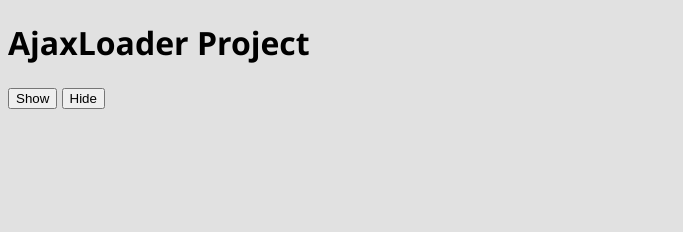
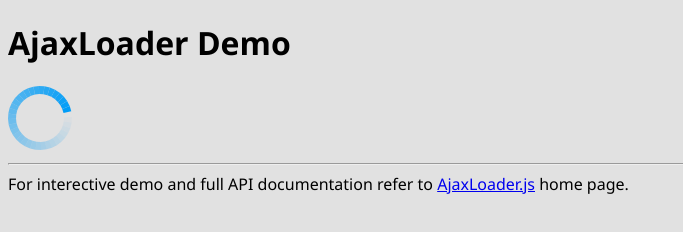
Before and after one commit to musicvano/ajaxloader, a plain HTML site: page index.html in a window 1280 px wide. Shown: the whole page, without its empty margins (0-683 px from the left). Drawn offline with Linux system fonts and the light colour scheme.

Commit message:
First stable release

```diff
--- a/index.html
+++ b/index.html
@@ -2,32 +2,27 @@
 <html xmlns="http://www.w3.org/1999/xhtml">
 <head>
 <meta http-equiv="Content-Type" content="text/html; charset=utf-8"/>
-    <title>AjaxLoader project</title>
+    <title>AjaxLoader.js - Simple JavaScript Spinner</title>
     <link href="css/main.css" rel="stylesheet" />
     <script src="js/ajaxloader.js"></script>
 </head>
 <body>
-    <h1>AjaxLoader Project</h1>
+    <h1>AjaxLoader Demo</h1>
     <canvas id="spinner"></canvas>
-    <button id="btnShow">Show</button>
-    <button id="btnHide">Hide</button>
-
     <script type="text/javascript">
         var opts = {
-            size: 48,           // Width and height of the spinner
-            factor: 0.3,        // Factor of thickness, density, etc.
-            color: '#009cf7',   // Color #rgb or #rrggbb
+            size: 64,           // Width and height of the spinner
+            factor: 0.25,       // Factor of thickness, density, etc.
+            color: "#009cf7",   // Color #rgb or #rrggbb
             speed: 1,           // Rounds per second
             clockwise: true     // Direction of rotation
         };
-        var ajaxLoader = new AjaxLoader('spinner', opts);
-        ajaxLoader.hide();
-        btnShow.onclick = function () {
-            ajaxLoader.show();
-        };
-        btnHide.onclick = function () {
-            ajaxLoader.hide();
-        };
+        var ajaxLoader = new AjaxLoader("spinner", opts);
+        ajaxLoader.show();
     </script>
+    <hr />
+    <footer>
+        For interective demo and full API documentation refer to <a href="http://musicvano.github.io/ajaxloader">AjaxLoader.js</a> home page.
+    </footer>
 </body>
 </html>
--- a/js/ajaxloader.js
+++ b/js/ajaxloader.js
@@ -1,9 +1,7 @@
-/// <reference path="../index.html" />
-
 // Constructor
 function AjaxLoader(id, options) {
-    // Convert color hex to rgb
-    function getRGB(hex) {
+    // Convert color Hex to RGB
+    function HexToRGB(hex) {
         var shorthandRegex = /^#?([a-f\d])([a-f\d])([a-f\d])$/i;
         hex = hex.replace(shorthandRegex, function (m, r, g, b) {
             return r + r + g + g + b + b;
@@ -16,36 +14,59 @@
         } : null;
     }
 
+    // Convert color RGB to Hex
+    function RGBToHex(r, g, b) {
+        return "#" + ((1 << 24) + (r << 16) + (g << 8) + b).toString(16).slice(1);
+    }
+
+    // Default options use when constructor's options are ommited
     var defaultOptions = {
         size: 32,       // Width and height of the spinner
         factor: 0.25,   // Factor of thickness, density, etc.
-        color: '#000',  // Color #rgb or #rrggbb
-        speed: 1,       // Rounds per second
-        fps: 20,        // Frames per second to draw
+        speed: 1,       // Number of turns per second
+        color: "#000",  // Color #rgb or #rrggbb
         clockwise: true // Direction of rotation
     }
 
-    var size = options.size || defaultOptions.size,
-        factor = options.factor || defaultOptions.factor,
-        color = getRGB(options.color || defaultOptions.color),
-        speed = options.speed || defaultOptions.speed,
-        fps = options.fps || defaultOptions.fps,
-        clockwise = options.clockwise || defaultOptions.clockwise,
-        canvas = document.getElementById(id),
-        timer, rate = 0.0, deltaRate,
-        segments = (size >= 32) ? ((size >= 256) ? 72 : 36) : 18,
+    var size, factor, color, speed, clockwise,  // local options variables
+        timer, rate = 0.0, deltaRate, segments, thickness, deltaAngle,
+        fps = 30        // frames per second;
+    if (options != null) {
+        // Verify each field of the options
+        size = "size" in options ? options.size : defaultOptions.size;
+        factor = "factor" in options ? options.factor : defaultOptions.factor;
+        color = HexToRGB("color" in options ? options.color : defaultOptions.color);
+        speed = "speed" in options ? options.speed : defaultOptions.speed;
+        clockwise = "clockwise" in options ? options.clockwise : defaultOptions.clockwise;
+    } else {
+        // Options are ommited, take it from default
+        size = defaultOptions.size;
+        factor = defaultOptions.factor;
+        color = HexToRGB(defaultOptions.color);
+        speed = defaultOptions.speed;
+        clockwise = defaultOptions.clockwise;
+    }
+
+    var canvas = document.getElementById(id);
+    if (canvas == null) {
+        console.log("AjaxLoader Error! Cannot find canvas element by id '" + id + "'");
+        return null;
+    }
+    var context = canvas.getContext("2d");
+    Init();
+
+    // Init all viriables
+    function Init() {
+        segments = (size >= 32) ? ((size >= 128) ? 72 : 36) : 18,
         thickness = 0.5 * size * factor,
         deltaAngle = 2.0 * Math.PI / segments;
-    if (clockwise) { deltaRate = -speed / fps; }
-    else { deltaRate = speed / fps; }
-
-    if (canvas == null) {
-        console.log('AjaxLoader Error! Cannot find canvas element by id "' + id + '"');
-        return null;
+        deltaRate = speed / fps;
+        if (clockwise) {
+            deltaRate = -deltaRate;
+        }
+        canvas.width = size;
+        canvas.height = size;
     }
-    canvas.width = size;
-    canvas.height = size;
-    var context = canvas.getContext("2d");
 
     // Draw ajaxloader
     function Draw(rate) {
@@ -60,9 +81,9 @@
         for (var i = 0; i < segments; i++) {
             context.beginPath();
             if (clockwise) {
-                context.fillStyle = 'rgba(' + color.r + ',' + color.g + ',' + color.b + ',' + (segments - 1 - i) / (segments - 1) + ')';
+                context.fillStyle = "rgba(" + color.r + "," + color.g + "," + color.b + "," + (segments - 1 - i) / (segments - 1) + ")";
             } else {
-                context.fillStyle = 'rgba(' + color.r + ',' + color.g + ',' + color.b + ',' + i / (segments - 1) + ')';
+                context.fillStyle = "rgba(" + color.r + "," + color.g + "," + color.b + "," + i / (segments - 1) + ")";
             }
             context.moveTo(x0, y0);
             context.lineTo(x1, y1);
@@ -82,7 +103,7 @@
 
     // Show and begin animation
     this.show = function () {
-        canvas.removeAttribute('style');
+        canvas.removeAttribute("style");
         clearInterval(timer);
         timer = setInterval(function () {
             Draw(rate);
@@ -94,6 +115,50 @@
     // Stop animation and hide indicator
     this.hide = function () {
         clearInterval(timer);
-        canvas.style.display = 'none';
+        canvas.style.display = "none";
+    }
+
+    this.getSize = function () {
+        return size;
+    }
+
+    this.setSize = function (value) {
+        size = value;
+        Init();
+    }
+
+    this.getFactor = function () {
+        return factor;
+    }
+
+    this.setFactor = function (value) {
+        factor = value;
+        Init();
+    }
+
+    this.getSpeed = function () {
+        return speed;
+    }
+
+    this.setSpeed = function (value) {
+        speed = value;
+        Init();
+    }
+
+    this.getColor = function () {
+        return RGBToHex(color.r, color.g, color.b);
+    }
+
+    this.setColor = function (value) {
+        color = HexToRGB(value);
+    }
+
+    this.getClockwise = function () {
+        return clockwise;
+    }
+
+    this.setClockwise = function (value) {
+        clockwise = value;
+        Init();
     }
 }
```
Also changed, not shown: js/ajaxloader.min.js (added), 1 other file.
